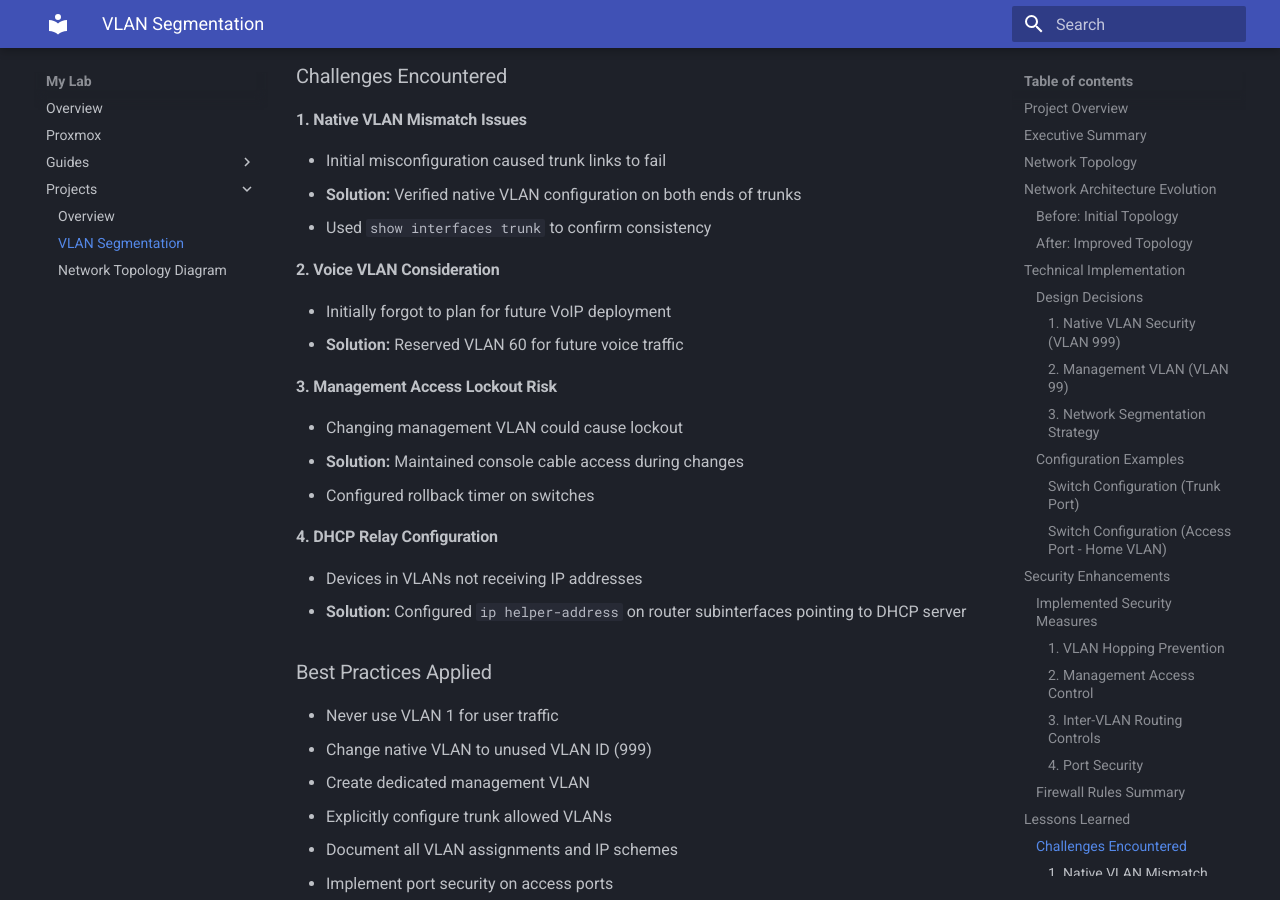
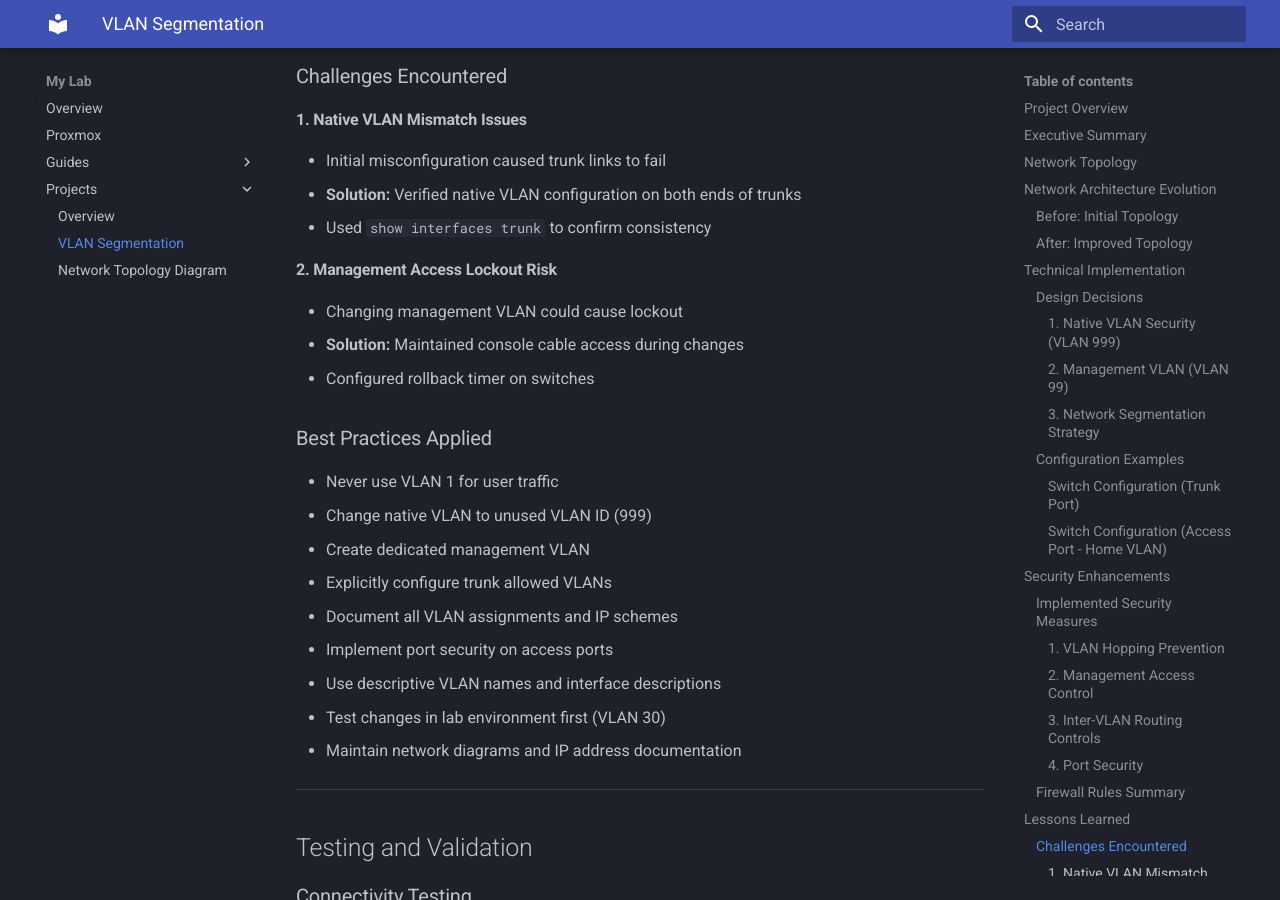
Before and after one commit to moshthesubnet/my-lab-docs, an MkDocs documentation site: the page built from docs/projects/VLAN_segmentation.md, in a window 1280 px wide and 900 px high, scrolled down 6347 px. Built offline with MkDocs 1.6.1 and Material for MkDocs 9.7.7, drawn with Linux system fonts in a browser that asks for light colours.

Commit message:
Update VLAN_segmentation.md

```diff
--- a/docs/projects/VLAN_segmentation.md
+++ b/docs/projects/VLAN_segmentation.md
@@ -244,21 +244,11 @@ interface GigabitEthernet0/2
 - **Solution:** Verified native VLAN configuration on both ends of trunks
 - Used `show interfaces trunk` to confirm consistency
 
-#### 2. Voice VLAN Consideration
-
-- Initially forgot to plan for future VoIP deployment
-- **Solution:** Reserved VLAN 60 for future voice traffic
-
-#### 3. Management Access Lockout Risk
+#### 2. Management Access Lockout Risk
 
 - Changing management VLAN could cause lockout
 - **Solution:** Maintained console cable access during changes
 - Configured rollback timer on switches
-
-#### 4. DHCP Relay Configuration
-
-- Devices in VLANs not receiving IP addresses
-- **Solution:** Configured `ip helper-address` on router subinterfaces pointing to DHCP server
 
 ### Best Practices Applied
 
```
